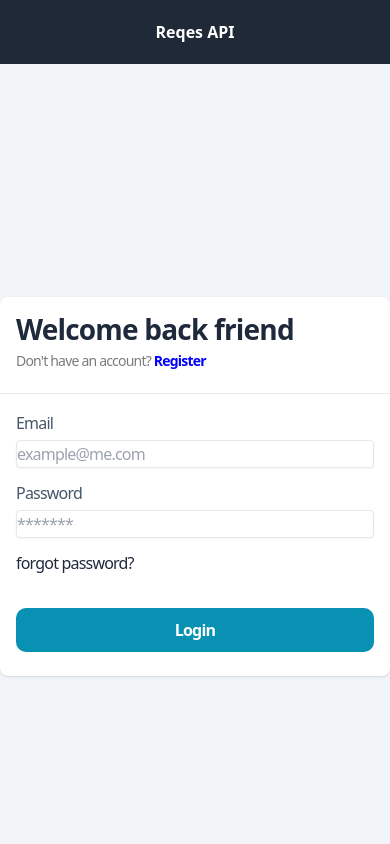
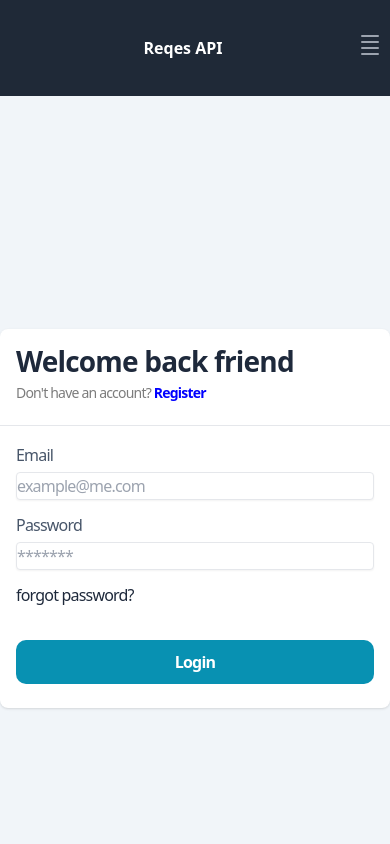
Before and after one commit to msfrzl1/Dbimbing-mini-project-using-api-reqres, a React (Vite) app: page /login in a window 390 px wide. Shown: the top 844 px of the page. Built offline with nearby package versions, Linux system fonts and the light colour scheme.

Commit message:
create toogle button in navbar and use logic

```diff
--- a/src/components/Fragments/Navbar.jsx
+++ b/src/components/Fragments/Navbar.jsx
@@ -1,18 +1,27 @@
+import { IconBaselineDensitySmall, IconX } from '@tabler/icons-react';
+import { useState } from 'react';
 import { Link } from 'react-router-dom';
 
 const Navbar = () => {
+   const [showMenu, setShowMenu] = useState(false);
+
+   const toggleMenu = () => {
+      setShowMenu(!showMenu);
+   };
+
    const navList = [
       { to: '/home', text: 'Home' },
       { to: '/users', text: 'Users' },
+      { to: '/login', text: 'Login' },
    ];
 
    return (
       <nav className='bg-gray-800'>
          <div className='max-w-7xl mx-auto px-2 sm:px-6 lg:px-8'>
-            <div className='relative flex items-center justify-between h-16'>
+            <div className='relative flex items-center justify-between h-24'>
                <div className='flex-1 flex items-center justify-center sm:items-stretch sm:justify-start'>
                   <div className='flex-shrink-0 flex items-center'>
-                     <span className='text-white font-bold'>Reqes API</span>
+                     <span className='text-white font-bold '>Reqes API</span>
                   </div>
                   <div className='hidden sm:block sm:ml-6'>
                      <div className='flex space-x-4'>
@@ -20,7 +29,11 @@ const Navbar = () => {
                            <Link
                               key={index}
                               to={`${item.to}`}
-                              className='text-gray-300 hover:bg-gray-700 hover:text-white px-3 py-2 rounded-md text-sm font-medium'
+                              className={
+                                 item.text === 'Login'
+                                    ? 'text-gray-300 bg-red-600 hover:bg-red-700 hover:text-white px-3 py-2 rounded-md text-sm font-medium'
+                                    : 'text-gray-300 hover:bg-gray-700 hover:text-white px-3 py-2 rounded-md text-sm font-medium'
+                              }
                            >
                               {item.text}
                            </Link>
@@ -28,7 +41,41 @@ const Navbar = () => {
                      </div>
                   </div>
                </div>
+               <div className='block sm:hidden'>
+                  <button
+                     onClick={toggleMenu}
+                     className='text-gray-400 hover:text-white focus:outline-none'
+                  >
+                     <svg
+                        className='h-6 w-6'
+                        fill='none'
+                        viewBox='0 0 24 24'
+                        stroke='currentColor'
+                     >
+                        {showMenu ? <IconX /> : <IconBaselineDensitySmall />}
+                     </svg>
+                  </button>
+               </div>
             </div>
+            {showMenu && (
+               <div className='sm:hidden'>
+                  <div className='px-2 pt-2 pb-3 space-y-1 flex flex-col justify-center'>
+                     {navList.map((item, index) => (
+                        <Link
+                           key={index}
+                           to={`${item.to}`}
+                           className={
+                              item.text === 'Login'
+                                 ? 'text-gray-300 bg-red-600 hover:bg-red-700 hover:text-white px-3 py-2 rounded-md text-sm font-medium'
+                                 : 'text-gray-300 hover:bg-gray-700 hover:text-white px-3 py-2 rounded-md text-sm font-medium'
+                           }
+                        >
+                           {item.text}
+                        </Link>
+                     ))}
+                  </div>
+               </div>
+            )}
          </div>
       </nav>
    );
```
